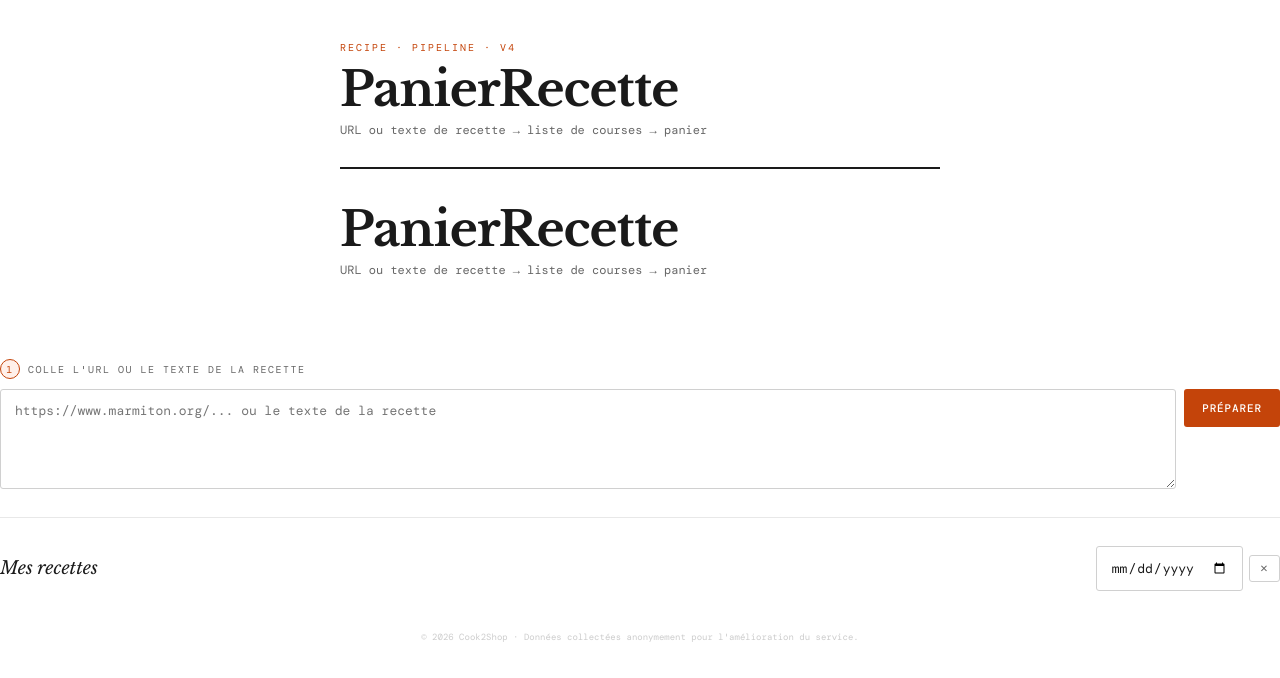
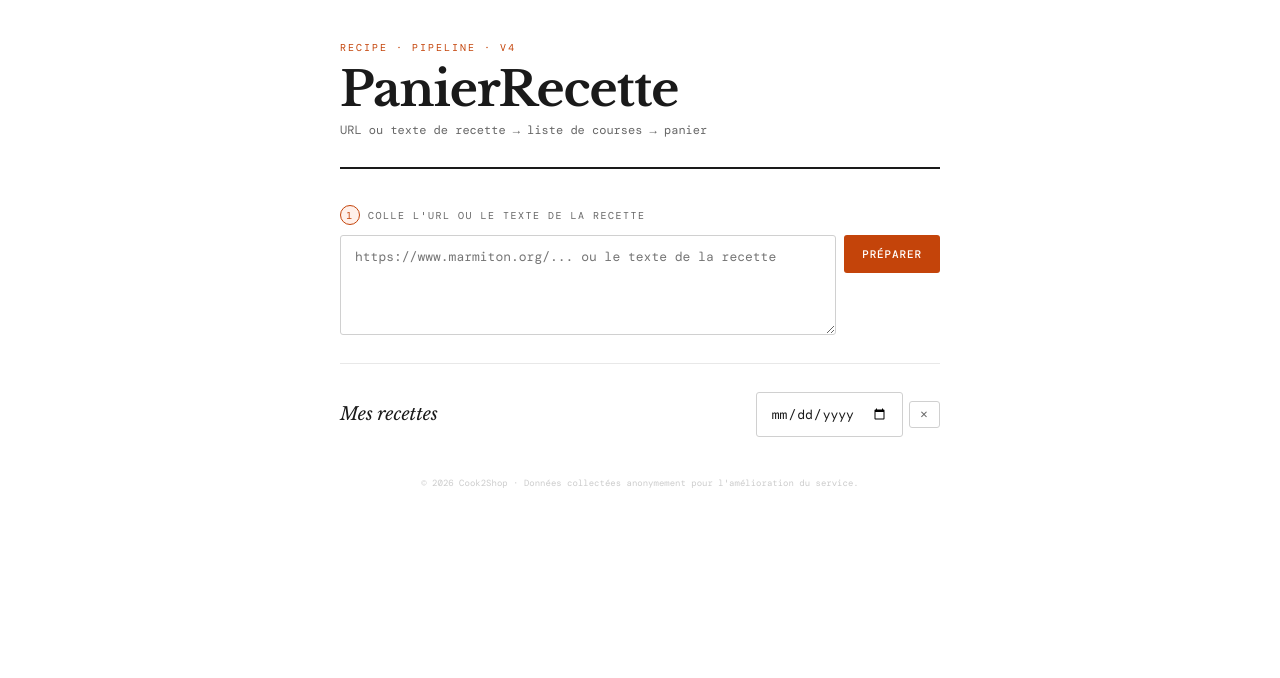
Before and after one commit to codafine-dev/cook2shop, a plain HTML site: page index.html in a window 1280 px wide. Drawn offline with nearby package versions, Linux system fonts and the light colour scheme; a web font is replaced by a local one.

Commit message:
fix: remove duplicate title/subtitle in header

```diff
--- a/index.html
+++ b/index.html
@@ -19,9 +19,7 @@
     <div class="title">PanierRecette</div>
     <div class="subtitle">URL ou texte de recette → liste de courses → panier</div>
   </div>
-    <div class="title">PanierRecette</div>
-    <div class="subtitle">URL ou texte de recette → liste de courses → panier</div>
-  </div>
+
 
   <!-- ÉTAPE 1 — URL -->
   <div class="step">
```
